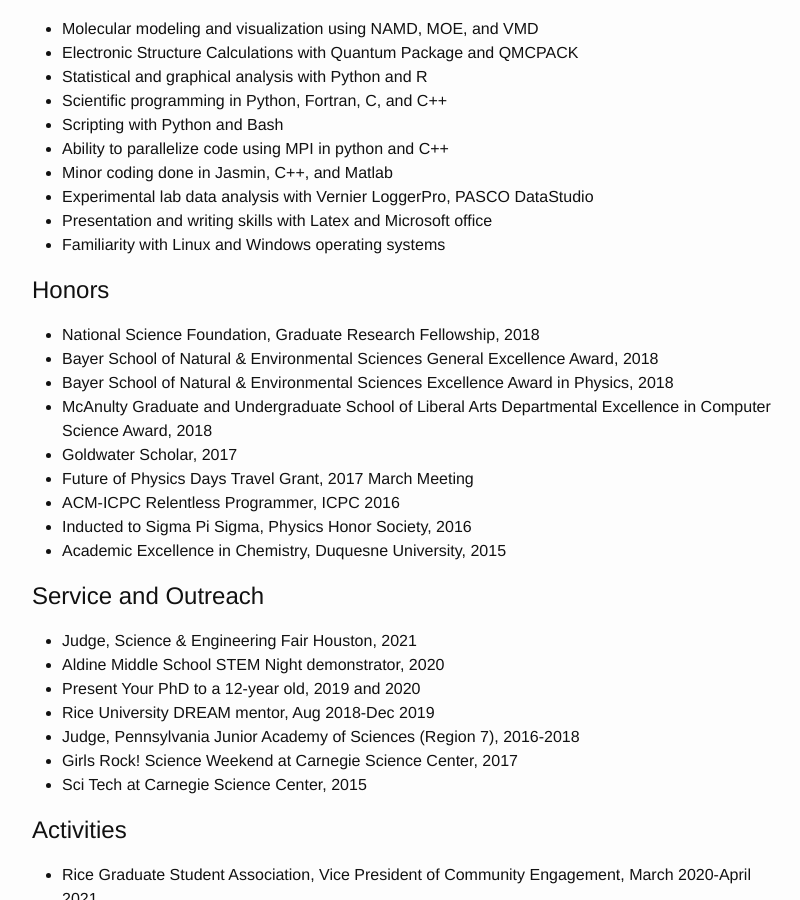
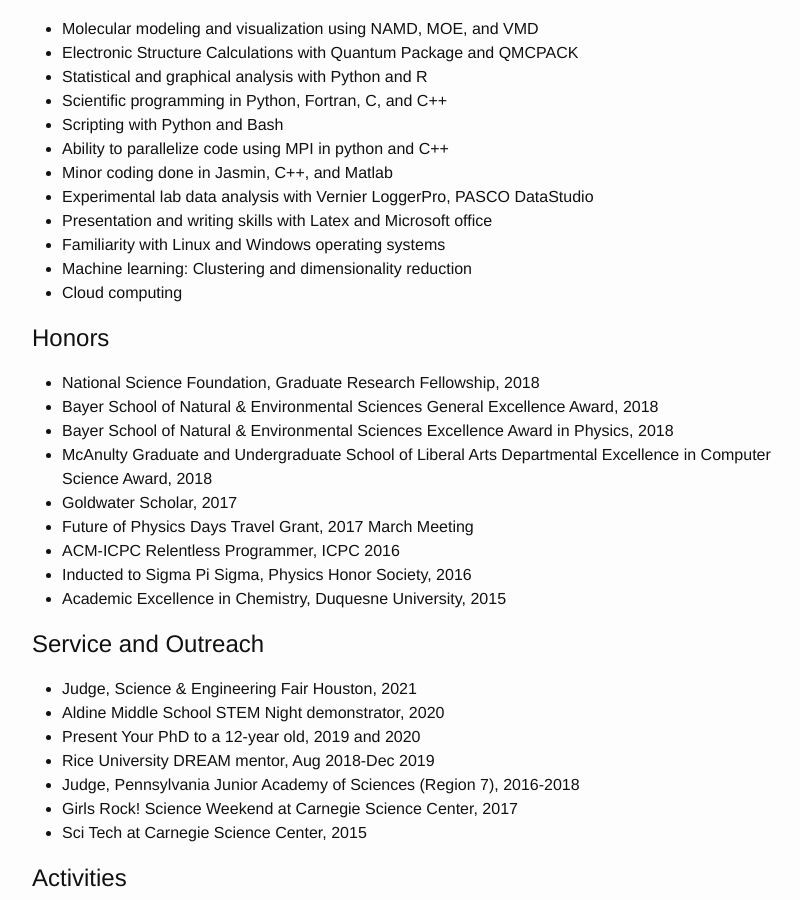
Before and after one commit to madgal/madgal.github.io, a Jekyll site: the page built from resume.md, in a window 1280 px wide and 900 px high, scrolled down 3609 px. Shown: the whole window, without its empty margins (238-1038 px from the left). Built offline with Jekyll 4.4.1, drawn with Linux system fonts in a browser that asks for light colours.

Commit message:
Update resume.md

```diff
--- a/resume.md
+++ b/resume.md
@@ -101,6 +101,8 @@
 + Experimental lab data analysis with Vernier LoggerPro, PASCO DataStudio
 + Presentation and writing skills with Latex and Microsoft office
 + Familiarity with Linux and Windows operating systems
++ Machine learning: Clustering and dimensionality reduction
++ Cloud computing
 
 # Honors
 + National Science Foundation, Graduate Research Fellowship, 2018
```
